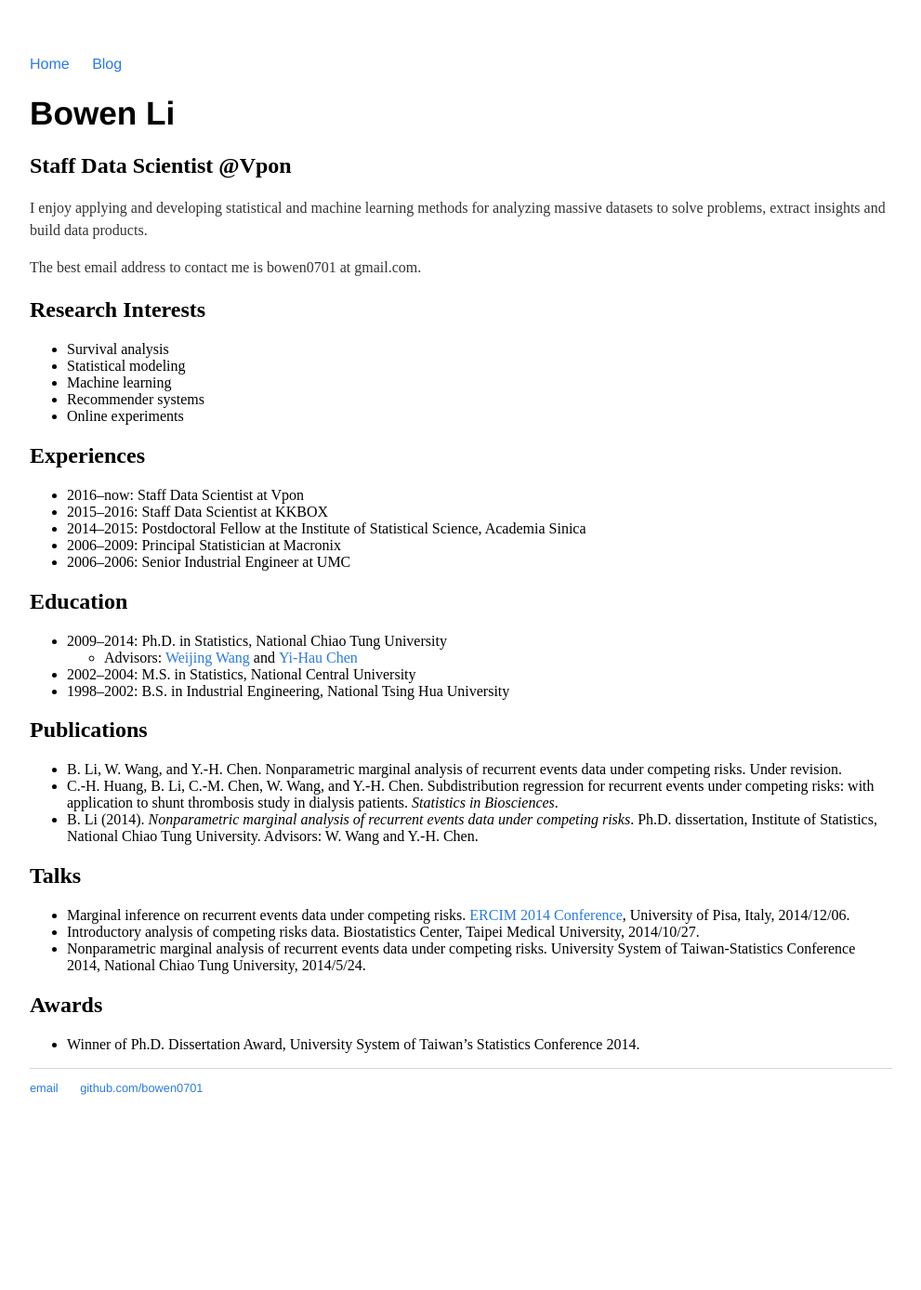
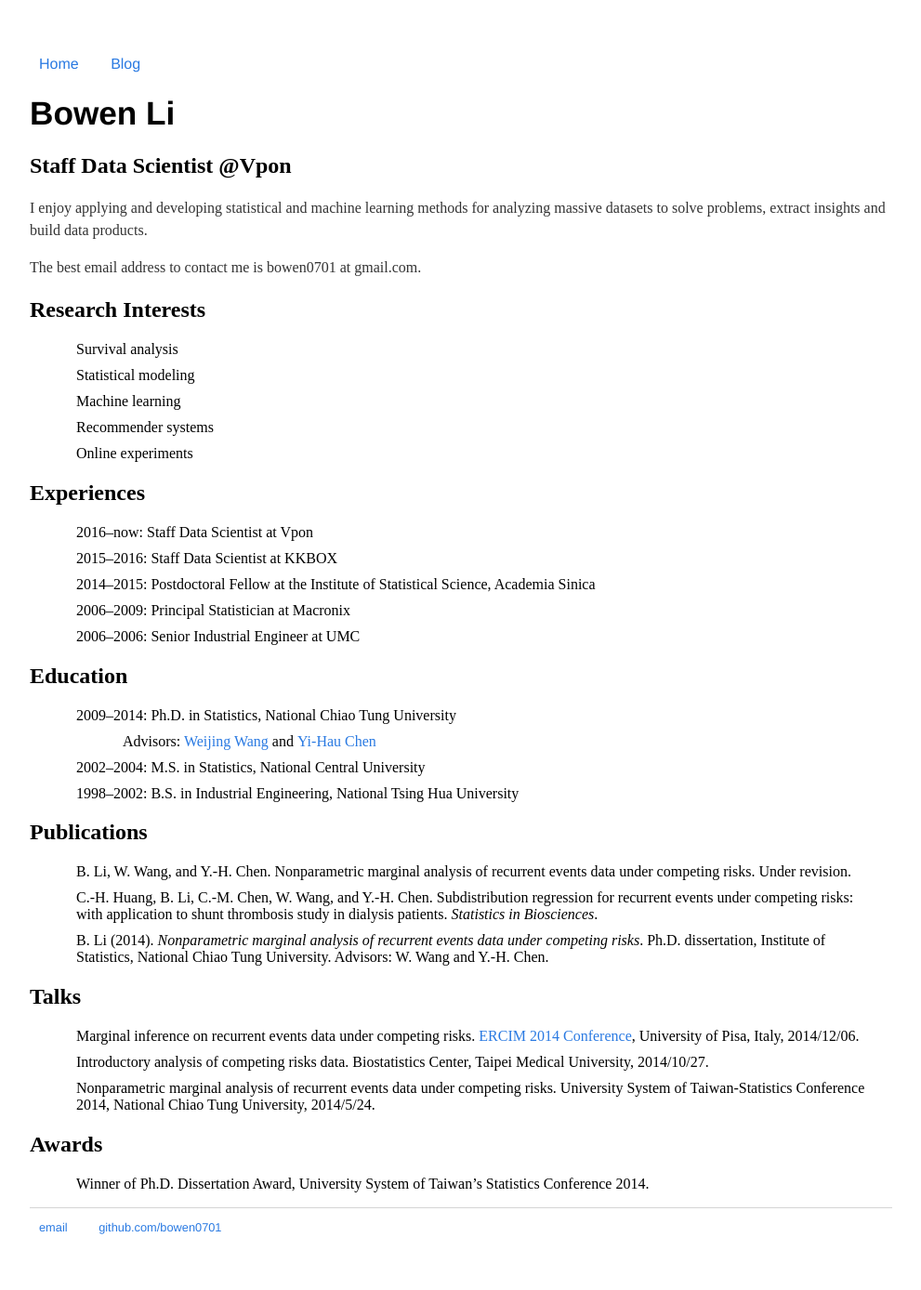
Before and after one commit to bowen0701/bowen0701.github.io, a Jekyll site: the page built from index.md, in a window 1280 px wide. Shown: the whole page at 93% size, without its empty margins (144-1135 px from the left). Built offline with Jekyll 4.4.1, drawn with Linux system fonts in a browser that asks for light colours; before the commit the page ends 1238 px from its top, so only the background shows below that.

Commit message:
Add ul li margin

```diff
--- a/css/main.css
+++ b/css/main.css
@@ -29,6 +29,11 @@ footer {
     font-size: .8em;
 }
 
+ul li {
+    list-style: none;
+    margin: 10px;
+}
+
 ul.posts {
     margin: 20px auto 40px;
     font-size: 1.2em;
```
